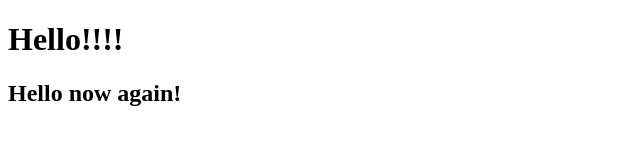
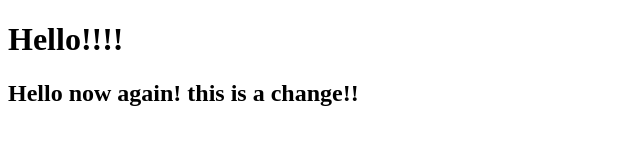
Before and after one commit to cturnr/html-example1, a plain HTML site: page site_dir/index.html in a window 1280 px wide. Shown: the whole page, without its empty margins (0-640 px from the left). Drawn offline with Linux system fonts and the light colour scheme.

Commit message:
this is a small change in the content

```diff
--- a/site_dir/index.html
+++ b/site_dir/index.html
@@ -6,6 +6,6 @@
 <body>
 <h1>Hello!!!!</h1>
 <p>
-<h2>Hello now again!</h2>
+<h2>Hello now again! this is a change!!</h2>
 </body>
 </html>
```
